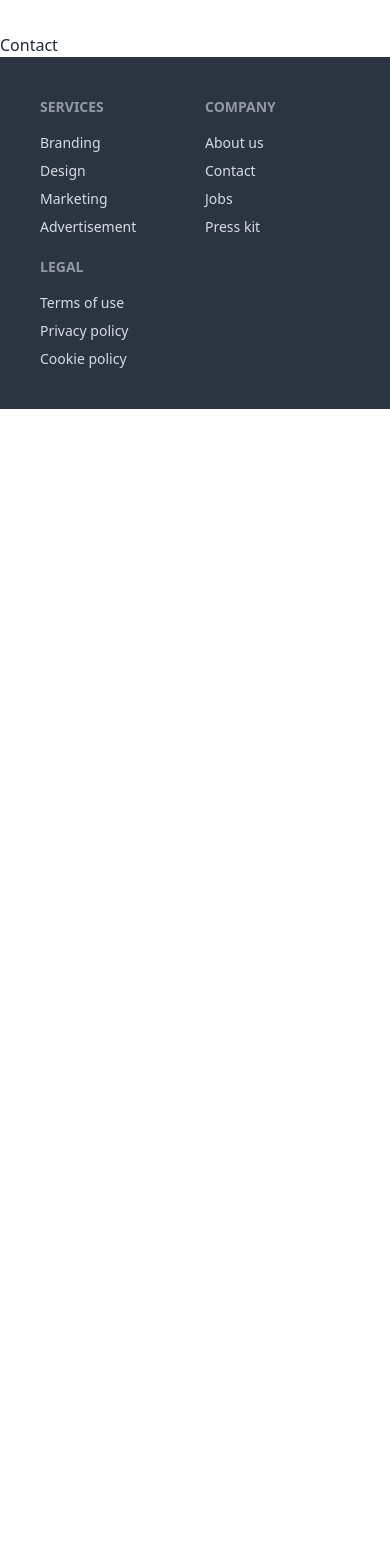
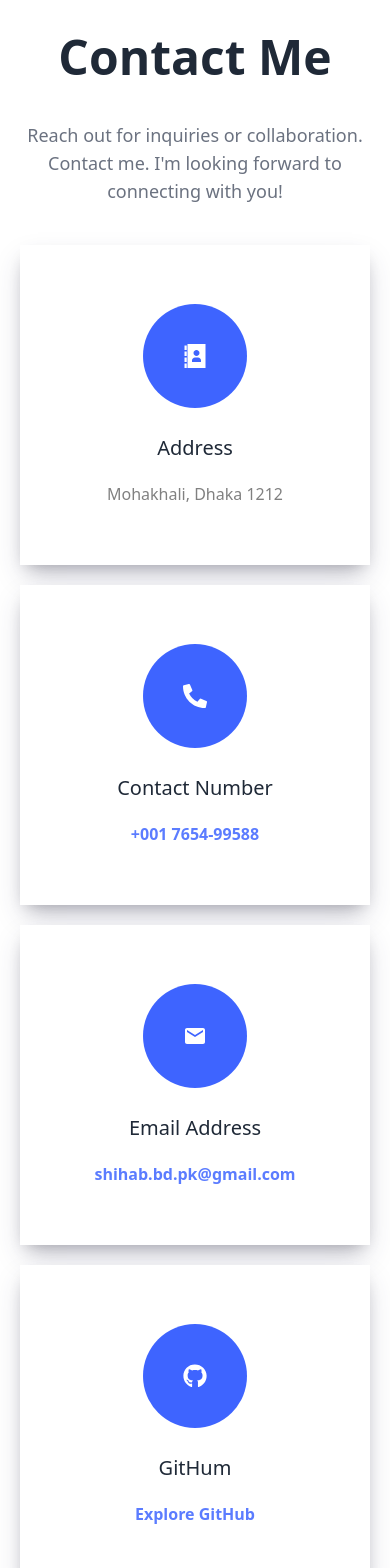
Before and after one commit to Shihabuddin9/portfolio, a React (Vite) app: page / in a window 390 px wide. Shown: the part 6220-7788 px from the top of the page. Before the commit the page ends 6629 px from the top, so only its background shows below. Built offline with nearby package versions, Linux system fonts and the light colour scheme; a web font is replaced by a local one.

Commit message:
contact info add

```diff
--- a/src/component/Pages/Contact/Contact.jsx
+++ b/src/component/Pages/Contact/Contact.jsx
@@ -1,8 +1,62 @@
+import { ImAddressBook } from "react-icons/im";
+import { FaPhoneAlt, FaGithub } from "react-icons/fa";
+import { MdEmail } from "react-icons/md";
 
 const Contact = () => {
     return (
-        <div>
-            <h1>Contact</h1>
+        <div id="contact" className="xl:my-40 lg:my-36 md:my-32 my-24">
+            <h1 className="text-center font-bold text-5xl">Contact Me</h1>
+            <p className="my-10 text-center text-gray-500 text-lg">Reach out for inquiries or collaboration. Contact me. I&apos;m looking forward to connecting with you!</p>
+            <div className="md:flex justify-center items-center mx-5 lg:mx-0">
+                <div className='md:mt-10 mt-8 md:grid xl:grid-cols-4 lg:grid-cols-3 md:grid-cols-2 xl:gap-5 lg:gap-10 md:gap-5 space-y-5 md:space-y-0'>
+
+                    <div className='w-full md:w-80 lg:w-64 h-80 bg-base-100 shadow-custom text-center flex justify-center items-center'>
+                        <div className='mx-5'>
+                            <h3 className=' text-2xl h-text-white inline-block
+                            text-white bg-[#3E64FF] p-10 rounded-full'><ImAddressBook className='' /></h3>
+                            <div className='my-5'>
+                                <h4 className='mb-2 font-medium text-xl'>Address</h4>
+                            </div>
+                            <p className=' h-text-black'>Mohakhali, Dhaka 1212</p>
+                        </div>
+                    </div>
+
+                    <div className='w-full md:w-80 lg:w-64 h-80 bg-base-100 shadow-custom text-center flex justify-center items-center'>
+                        <div className='mx-5'>
+                            <h3 className=' text-2xl inline-block text-white bg-[#3E64FF] p-10 rounded-full'><FaPhoneAlt className='' /></h3>
+                            <div className='my-5'>
+                                <h4 className='mb-2 font-medium text-xl'>Contact Number</h4>
+                            </div>
+                            <p className='text-[#3e65ffd9] font-semibold'>+001 7654-99588</p>
+                        </div>
+                    </div>
+
+                    <div className='w-full md:w-80 lg:w-64 h-80 bg-base-100 shadow-custom text-center flex justify-center items-center'>
+                        <div className='mx-5'>
+                            <h3 className=' text-2xl inline-block text-white bg-[#3E64FF] p-10 rounded-full'><MdEmail className='' /></h3>
+                            <div className='my-5'>
+                                <h4 className='mb-2 font-medium text-xl'>Email Address</h4>
+                            </div>
+                            <a href="mailto:shihab.bd.pk@gmail.com" target="_blank" rel="noopener noreferrer">
+                                <p className='text-[#3e65ffd9] font-semibold hover:underline'>shihab.bd.pk@gmail.com</p>
+                            </a>
+                        </div>
+                    </div>
+
+                    <div className='w-full md:w-80 lg:w-64 h-80 bg-base-100 shadow-custom text-center flex justify-center items-center'>
+                        <div className='mx-5'>
+                            <h3 className=' text-2xl inline-block text-white bg-[#3E64FF] p-10 rounded-full'><FaGithub className='' /></h3>
+                            <div className='my-5'>
+                                <h4 className='mb-2 font-medium text-xl'>GitHum</h4>
+                            </div>
+                            <a href="https://github.com/Shihabuddin9" target="_blank" rel="noopener noreferrer">
+                                <p className='text-[#3e65ffd9] font-semibold hover:underline'>Explore GitHub</p>
+                            </a>
+                        </div>
+                    </div>
+
+                </div>
+            </div>
         </div>
     );
 };
--- a/src/component/Pages/Navbar/Navbar.jsx
+++ b/src/component/Pages/Navbar/Navbar.jsx
@@ -1,4 +1,3 @@
-import { NavLink } from "react-router-dom";
 import './Navbar.css'
 import { useState } from "react";
 
@@ -10,7 +9,7 @@ const Navbar = () => {
         <li><a href="#resume">Resume</a></li>
         <li><a href="#services">Services</a></li>
         <li><a href="#projects">Projects</a></li>
-        <li><NavLink to="/contact">Contact</NavLink></li>
+        <li><a href="#contact">Contact</a></li>
     </>
 
 
```
